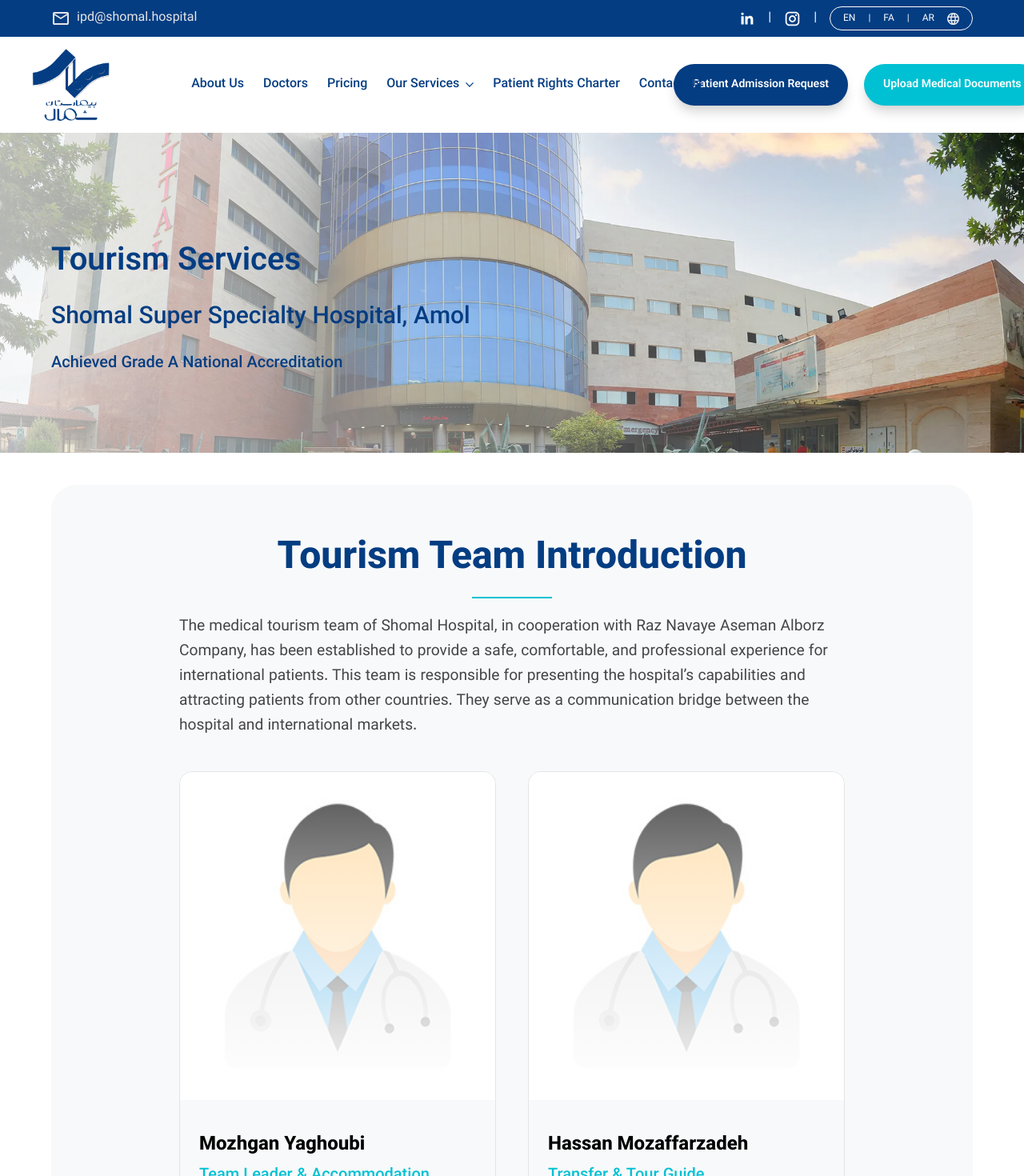
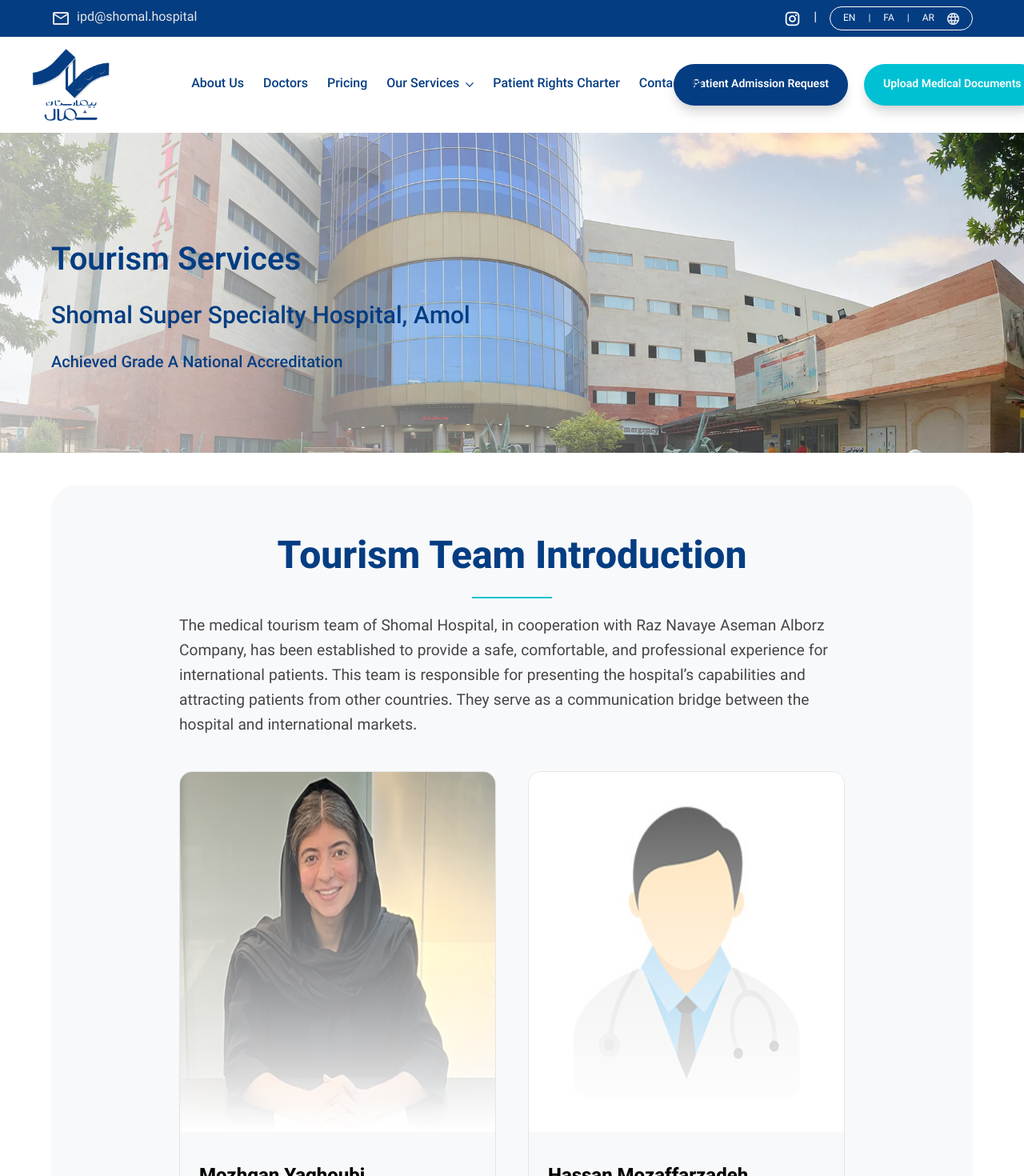
Before and after one commit to romiz5269/ipd-shomalhospital, a Next.js app: page /en/transfer-services in a window 1280 px wide. Shown: the top 1470 px of the page at 80% size. Built offline with nearby package versions, Linux system fonts and the light colour scheme.

Commit message:
edit some data v2

```diff
--- a/src/app/[lang]/transfer-services/page.tsx
+++ b/src/app/[lang]/transfer-services/page.tsx
@@ -45,10 +45,10 @@
               __html: transfer_service_page.introduction?.head_text,
             }}
           />
-          <div className="grid grid-cols-2 gap-x-10 lg:gap-y-0 gap-y-4 mt-10 lg:h-[600px]">
+          <div className="grid grid-cols-2 gap-x-10 lg:gap-y-0 gap-y-4 mt-10 ">
             <div className="lg:col-span-1 col-span-3 rounded-2xl border-[1px] border-neutral-200 overflow-hidden relative">
-              <div className="lg:h-[410px] h-[300px] relative before:absolute before:bottom-0 before:bg-gradient-to-t before:from-white before:to-transparent before:z-10 before:w-full before:h-full before:top-0 before:right-0">
-                <Image src="/doctor.jpg" fill alt="" className="object-fill" />
+              <div className="lg:h-[450px] h-[300px] relative before:absolute before:bottom-0 before:bg-gradient-to-t before:from-white before:to-transparent before:z-10 before:w-full before:h-full before:top-0 before:right-0">
+                <Image src="/mojgan_yaghoubi.jpg" fill alt="" className="object-fill" />
               </div>
               <div className=" h-full px-6 py-10 space-y-2 ">
                 <h3 className="lg:text-2xl text-lg font-black text-black">
@@ -89,7 +89,7 @@
               </div>
             </div>
             <div className="lg:col-span-1 col-span-3 rounded-2xl border-[1px] border-neutral-200 overflow-hidden relative">
-              <div className="lg:h-[410px] h-[300px] relative before:absolute before:bottom-0 before:bg-gradient-to-t before:from-white before:to-transparent before:z-10 before:w-full before:h-full before:top-0 before:right-0">
+              <div className="lg:h-[450px] h-[300px] relative before:absolute before:bottom-0 before:bg-gradient-to-t before:from-white before:to-transparent before:z-10 before:w-full before:h-full before:top-0 before:right-0">
                 <Image src="/doctor.jpg" fill alt="" className="object-fill" />
               </div>
               <div className=" h-full px-6 py-10 space-y-2 ">
--- a/src/ui/top-navbar/index.tsx
+++ b/src/ui/top-navbar/index.tsx
@@ -27,7 +27,7 @@
           </span>
         </div>
         <div className="lg:flex hidden items-center justify-end gap-x-4 ">
-          <a
+          {/* <a
             href="https://instagram.com/shomalhospital"
             className="flex items-center justify-start gap-x-1 text-white"
           >
@@ -44,7 +44,7 @@
               />
             </svg>
           </a>
-          <span className="text-white"> | </span>
+          <span className="text-white"> | </span> */}
 
           <a href="https://instagram.com/shomalhospital">
             <svg
```
Also changed, not shown: public/mojgan_yaghoubi.jpg (added).
